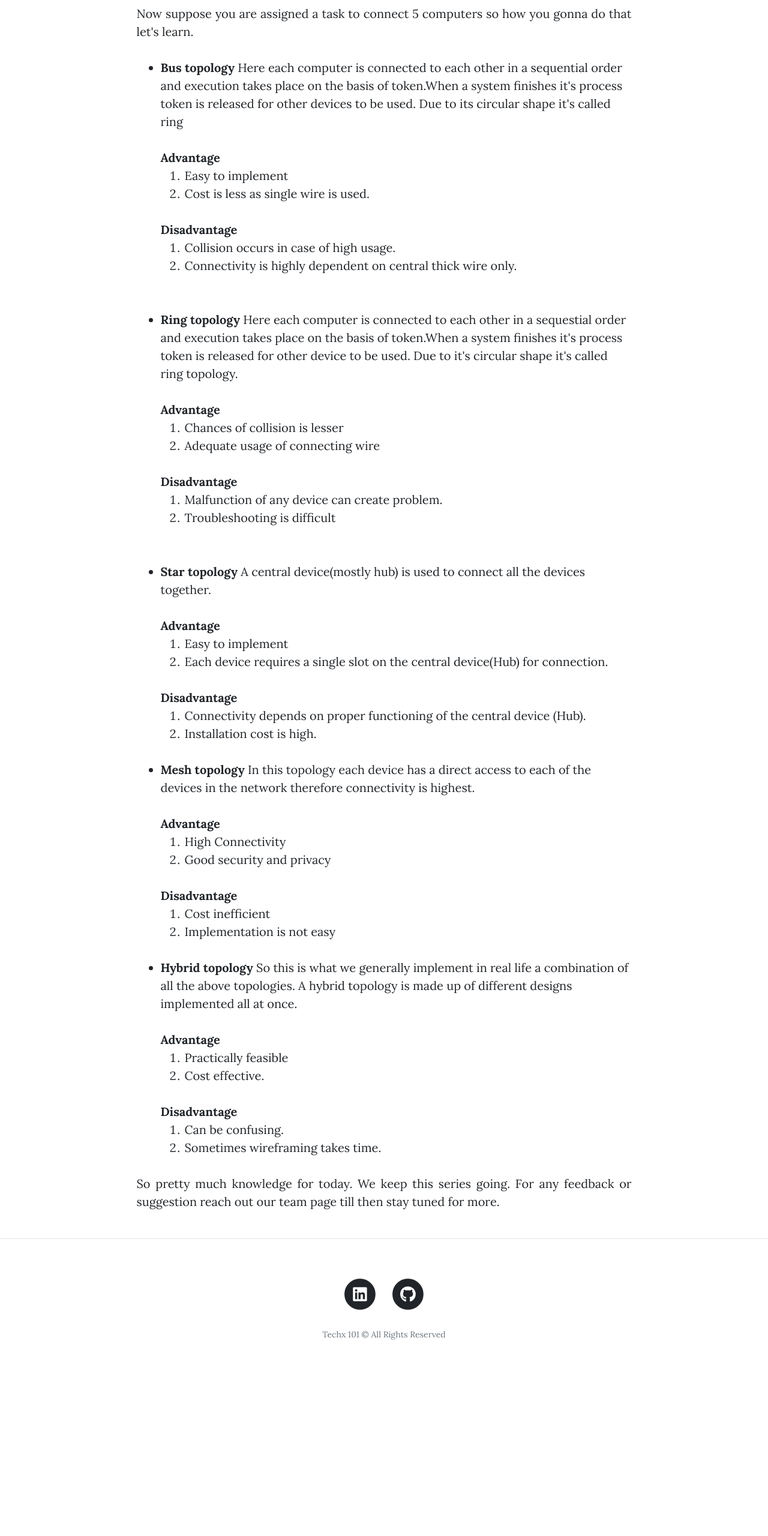
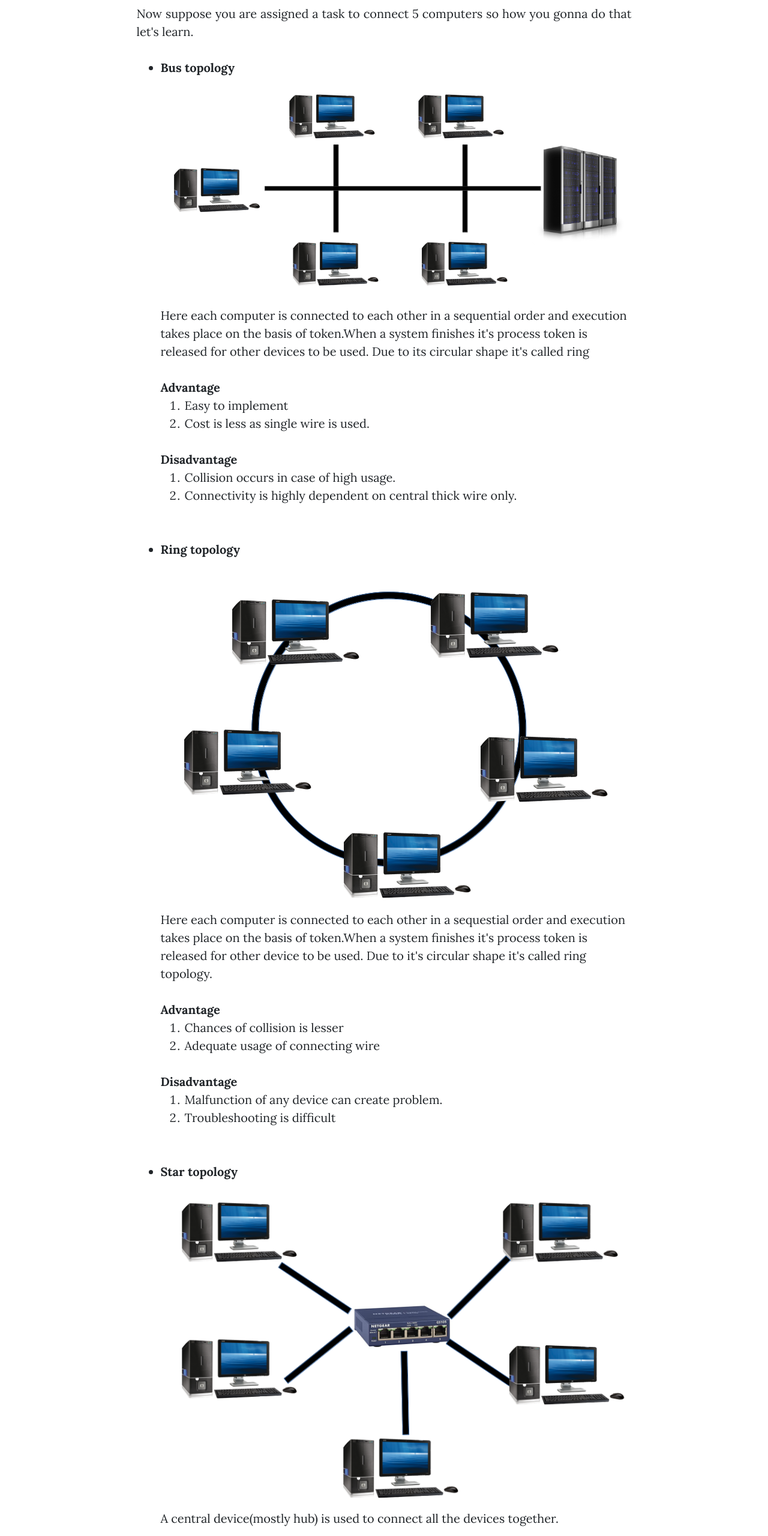
Before and after one commit to anugrahpaul2000/techx, a website: page Ethical Hacking/Net1.html in a window 1280 px wide. Shown: the part 3440-6000 px from the top of the page at 60% size. Before the commit the page ends 5740 px from the top, so only its background shows below. Drawn offline with nearby package versions, Linux system fonts and the light colour scheme.

Commit message:
Images added

```diff
--- a/Ethical Hacking/Net1.html
+++ b/Ethical Hacking/Net1.html
@@ -133,7 +133,7 @@
             <ul>
 
               <li></p><b>Bus topology</b>
-                <!--<img class="img-fluid" src="Images/Network/net1" style="display: block; margin-left: auto;margin-right: auto;" alt="">-->
+                <img class="img-fluid" src="Images/Network/Bus.png" style="display: block; margin-left: auto;margin-right: auto;" alt="">
                 Here each computer is connected to each other in a sequential order and execution takes place on the basis of token.When a system finishes it's process token is released for other devices to be used. Due to its circular shape it's called ring
                 <br><br>
                 <b>Advantage</b>
@@ -150,7 +150,7 @@
               </li>
               <br>
               <li></p><b>Ring topology</b>
-                <!--<img class="img-fluid" src="Images/Network/net1" style="display: block; margin-left: auto;margin-right: auto;" alt="">-->
+                <img class="img-fluid" src="Images/Network/Ring.png" style="display: block; margin-left: auto;margin-right: auto;" alt="">
                 Here each computer is connected to each other in a sequestial order and execution takes place on the basis of token.When a system finishes it's process token is released for other device to be used. Due to it's circular shape it's called ring topology.
                 <br><br>
                 <b>Advantage</b>
@@ -167,7 +167,7 @@
               </li>
               <br>
               <li></p><b>Star topology</b>
-                <!--<img class="img-fluid" src="Images/Network/net1" style="display: block; margin-left: auto;margin-right: auto;" alt="">-->
+                <img class="img-fluid" src="Images/Network/Star.png" style="display: block; margin-left: auto;margin-right: auto;" alt="">
                 A central device(mostly hub) is used to connect all the devices together.
                 <br><br>
                 <b>Advantage</b>
@@ -184,7 +184,7 @@
               </li>
               <br>
               <li><b>Mesh topology</b>
-                <!--<img class="img-fluid" src="Images/Network/net1" style="display: block; margin-left: auto;margin-right: auto;" alt="">-->
+                <img class="img-fluid" src="Images/Network/Mesh.png" style="display: block; margin-left: auto;margin-right: auto;" alt="">
                 In this topology each device has a direct access to each of the devices in the network therefore connectivity is highest.
                 <br><br>
                 <b>Advantage</b>
@@ -201,7 +201,7 @@
               </li>
               <br>
               <li><b>Hybrid topology</b>
-                <!--<img class="img-fluid" src="Images/Network/net1" style="display: block; margin-left: auto;margin-right: auto;" alt="">-->
+                <img class="img-fluid" src="Images/Network/Hybrid.png" style="display: block; margin-left: auto;margin-right: auto;" alt="">
                 So this is what we generally implement in real life a combination of all the above topologies. A hybrid topology is made up of different designs implemented all at once.
                 <br><br>
                 <b>Advantage</b>
```
Also changed, not shown: Ethical Hacking/Images/Network/Bus.png (added), Ethical Hacking/Images/Network/Hybrid.png (added), Ethical Hacking/Images/Network/Mesh.png (added), Ethical Hacking/Images/Network/Ring.png (added), Ethical Hacking/Images/Network/Star.png (added).
